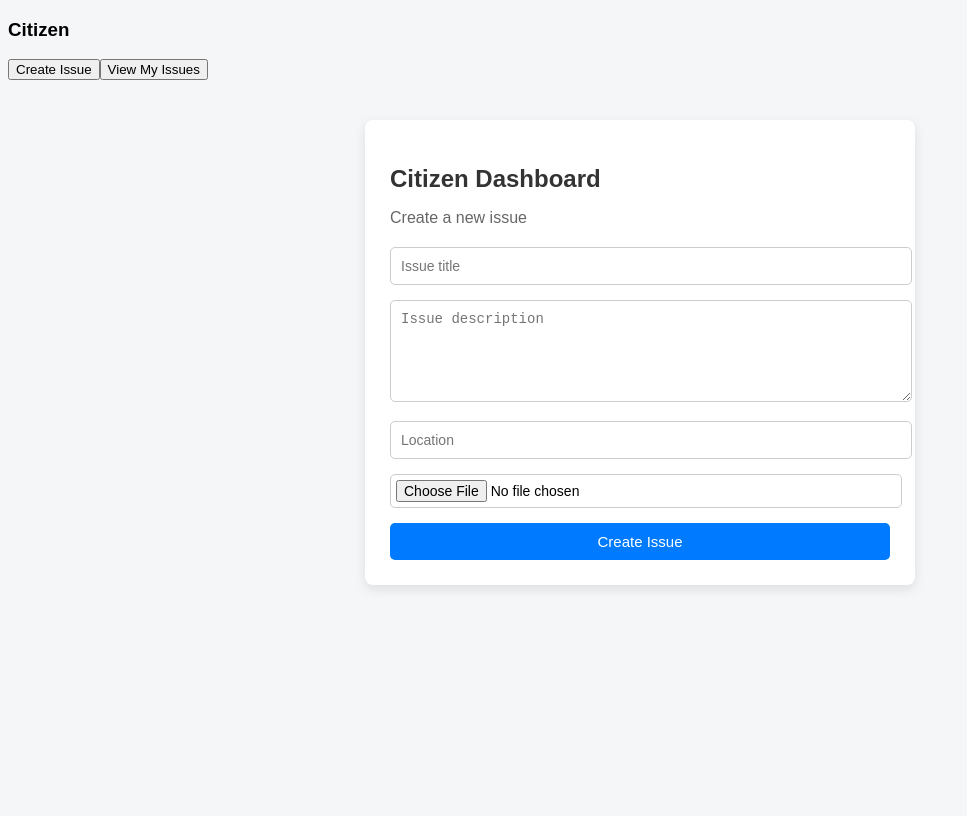
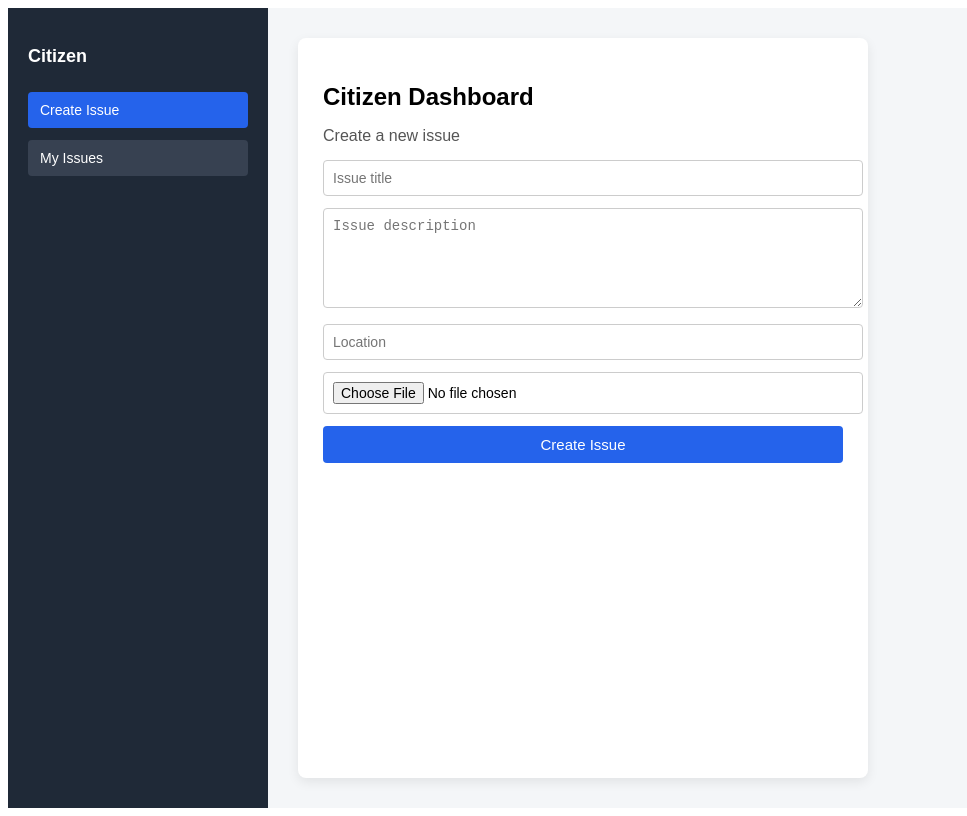
Before and after one commit to Bhargava449904/community_portal_fullstack, a React (Vite) app: page /create_issue in a window 1280 px wide. Shown: the whole page, without its empty margins (0-967 px from the left). Built offline with nearby package versions, Linux system fonts and the light colour scheme.

Commit message:
citizendashboard

```diff
--- a/src/components/dashborad/Citizendash.jsx
+++ b/src/components/dashborad/Citizendash.jsx
@@ -59,12 +59,17 @@ function CitizenDash() {
       <div className="sidebar">
         <h3>Citizen</h3>
 
-        <button onClick={() => navigate("/")}>
+        {/* NO navigation here */}
+        <button className="sidebar-btn active">
           Create Issue
         </button>
 
-        <button onClick={() => navigate("/my-issues")}>
-          View My Issues
+        {/* ONLY this navigates */}
+        <button
+          className="sidebar-btn"
+          onClick={() => navigate("/my-issues")}
+        >
+          My Issues
         </button>
       </div>
 
--- a/src/components/dashborad/citizendash.css
+++ b/src/components/dashborad/citizendash.css
@@ -1,37 +1,74 @@
-body {
+/* Page layout */
+.dashboard {
+  display: flex;
+  min-height: 100vh;
   background-color: #f4f6f8;
   font-family: Arial, sans-serif;
 }
 
-/* Main container */
-.citizen-container {
-  max-width: 500px;
-  margin: 40px auto;
-  padding: 25px;
-  background: #ffffff;
-  border-radius: 8px;
-  box-shadow: 0 4px 12px rgba(0, 0, 0, 0.1);
+/* Sidebar */
+.sidebar {
+  width: 220px;
+  background-color: #1f2937;
+  color: #ffffff;
+  padding: 20px;
 }
 
-/* Headings */
+.sidebar h3 {
+  margin-bottom: 25px;
+  font-size: 18px;
+}
+
+.sidebar-btn {
+  width: 100%;
+  padding: 10px 12px;
+  margin-bottom: 12px;
+  background-color: #374151;
+  color: white;
+  border: none;
+  cursor: pointer;
+  text-align: left;
+  border-radius: 4px;
+  font-size: 14px;
+}
+
+.sidebar-btn:hover {
+  background-color: #4b5563;
+}
+
+/* Active (Create Issue) */
+.sidebar-btn.active {
+  background-color: #2563eb;
+}
+
+/* Main form container */
+.citizen-container {
+  background-color: #ffffff;
+  padding: 25px;
+  margin: 30px;
+  width: 100%;
+  max-width: 520px;
+  border-radius: 8px;
+  box-shadow: 0 4px 12px rgba(0, 0, 0, 0.08);
+}
+
 .citizen-container h2 {
   margin-bottom: 5px;
-  color: #333;
 }
 
 .citizen-container p {
-  margin-bottom: 20px;
-  color: #666;
+  margin-bottom: 15px;
+  color: #555;
 }
 
-/* Inputs & textarea */
+/* Inputs */
 .citizen-container input,
 .citizen-container textarea {
   width: 100%;
-  padding: 10px;
-  margin-bottom: 15px;
-  border-radius: 5px;
+  padding: 9px;
+  margin-bottom: 12px;
   border: 1px solid #ccc;
+  border-radius: 4px;
   font-size: 14px;
 }
 
@@ -40,34 +77,29 @@ body {
   min-height: 80px;
 }
 
-/* File input */
-.citizen-container input[type="file"] {
-  padding: 5px;
-}
-
-/* Button */
+/* Submit button */
 .citizen-container button {
   width: 100%;
   padding: 10px;
-  background-color: #007bff;
+  background-color: #2563eb;
   color: white;
   border: none;
-  border-radius: 5px;
+  border-radius: 4px;
   font-size: 15px;
   cursor: pointer;
 }
 
 .citizen-container button:hover {
-  background-color: #0056b3;
+  background-color: #1d4ed8;
 }
 
 /* Messages */
 .error-text {
-  color: red;
+  color: #dc2626;
   margin-bottom: 10px;
 }
 
 .success-text {
-  color: green;
+  color: #16a34a;
   margin-bottom: 10px;
 }
```
